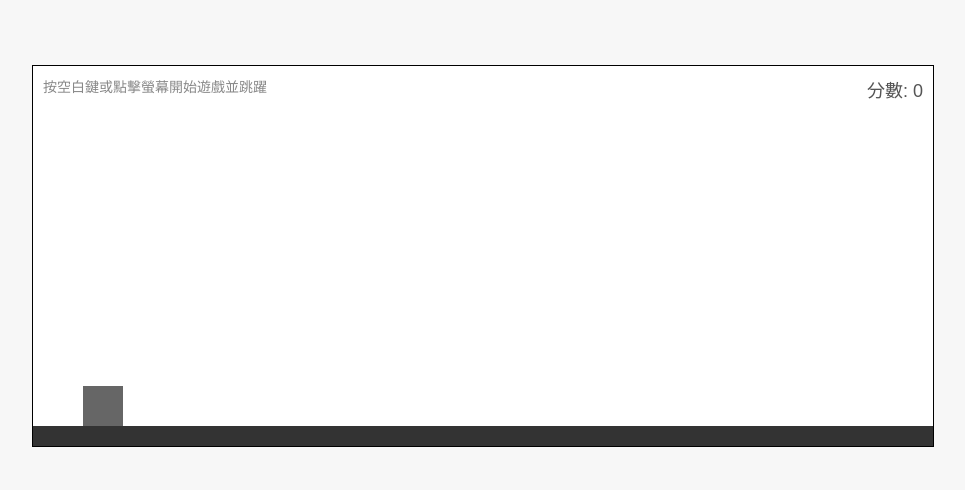
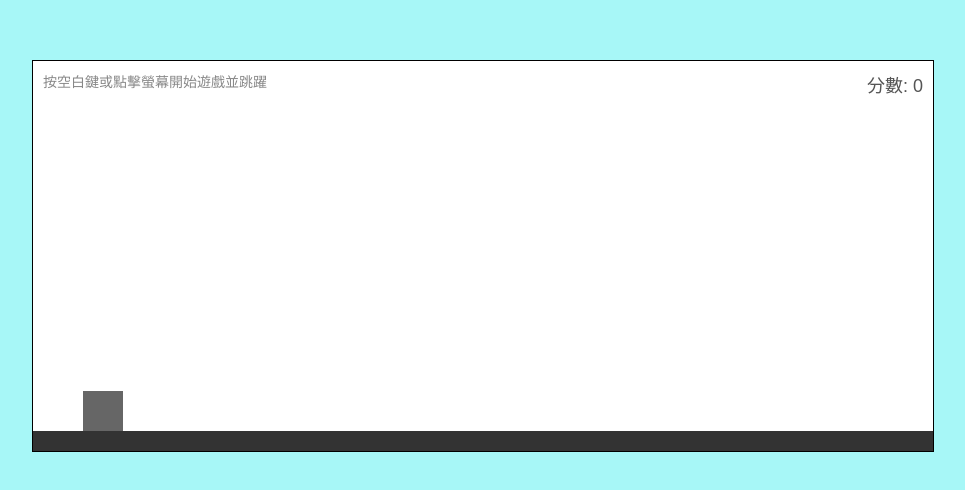
Before and after one commit to rouaa2/89, a plain HTML site: page dist/index.html in a window 1280 px wide. Shown: the part 144-634 px from the top of the page, without its empty margins (157-1122 px from the left). Drawn offline with Linux system fonts and the light colour scheme.

Commit message:
Update style.css

```diff
--- a/dist/style.css
+++ b/dist/style.css
@@ -4,14 +4,14 @@ body {
     align-items: center;
     height: 100vh;
     margin: 0;
-    background-color: #f7f7f7;
+    background-color: #a7f7f7;
     overflow: hidden; /* 隱藏捲軸 */
     font-family: sans-serif;
 }
 
 #game-container {
     width: 900px;
-    height: 380px;
+    height: 390px;
     border: 1px solid #000;
     position: relative;
     overflow: hidden; /* 隱藏超出範圍的元素 */
```
